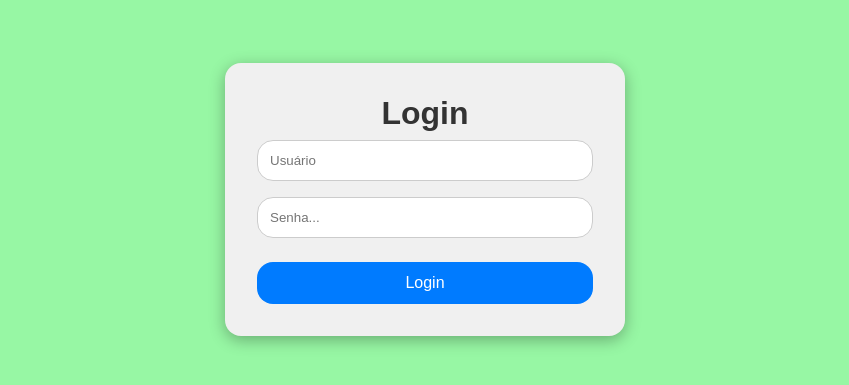
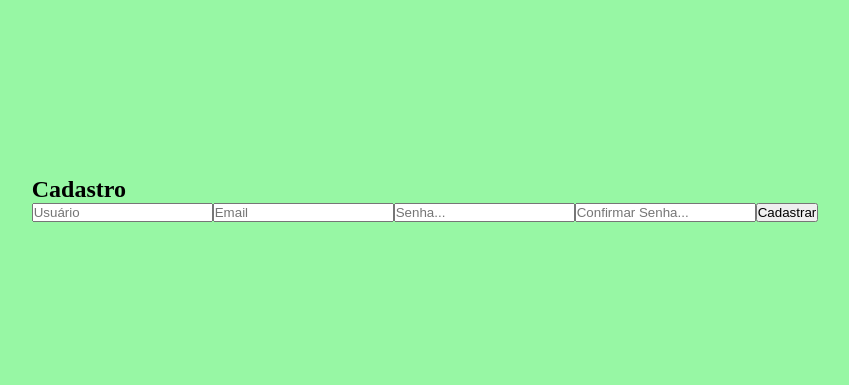
Before and after one commit to CzarFontanella/ToDoList-4a, a React (Vite) app: page / in a window 1280 px wide. Shown: the part 201-586 px from the top of the page, without its empty margins (215-1064 px from the left). Built offline with nearby package versions, Linux system fonts and the light colour scheme.

Commit message:
feat: Implementado o formulario de Cadastro

```diff
--- a/src/main.jsx
+++ b/src/main.jsx
@@ -1,10 +1,12 @@
 import { StrictMode } from 'react'
 import { createRoot } from 'react-dom/client'
 import Login from './pages/Login/Login.jsx'
+import Cadastro from './pages/Cadastro/Cadastro.jsx'
 import "./global.css"
 
 createRoot(document.getElementById('root')).render(
   <StrictMode>
-    <Login />
+    {/* <Login /> */}
+    <Cadastro/>
   </StrictMode>,
 )
--- a/src/pages/Cadastro/Cadastro.jsx
+++ b/src/pages/Cadastro/Cadastro.jsx
@@ -0,0 +1,16 @@
+import "./Cadastro.css"
+
+export default function Cadastro() {
+  return (
+    <div className="cadastro-container">
+        <form id="cadastro-card" action="">
+            <h2>Cadastro</h2>
+            <input type="text" placeholder='Usuário' />
+            <input type="email" placeholder='Email' />
+            <input type="password" placeholder='Senha...' />
+            <input type="password" placeholder="Confirmar Senha..." />
+            <button type="submit">Cadastrar</button>
+        </form>
+    </div>
+  )
+}
```
Also changed, not shown: src/pages/Cadastro/Cadastro.css (added).
